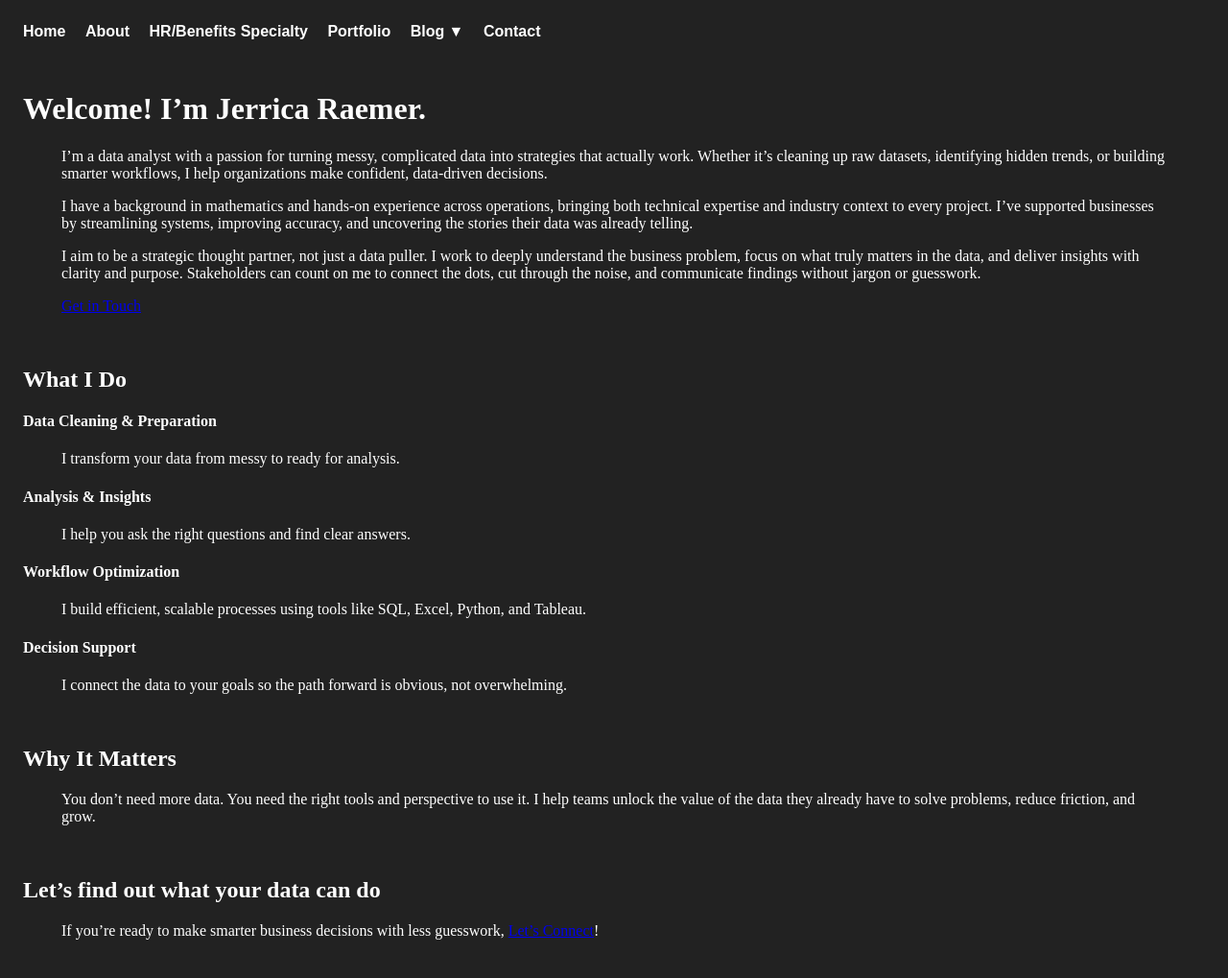
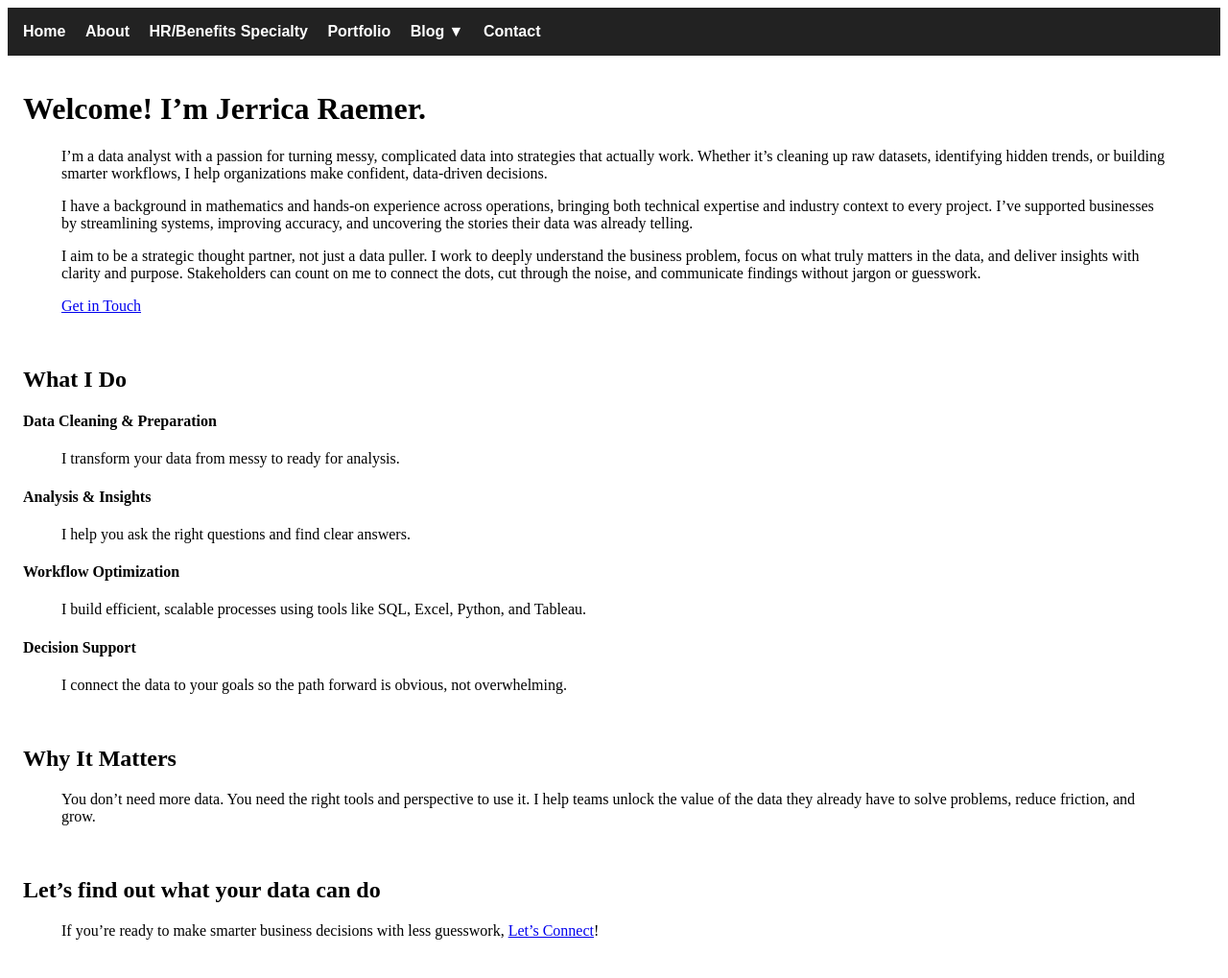
Before and after one commit to JerricaRaemer/databyjerrica.com, a Jekyll site: the page built from README.md, in a window 1280 px wide. Shown: the whole page at 96% size. Built offline with Jekyll 4.4.1, drawn with Linux system fonts in a browser that asks for light colours; our own code applies the rules of GitHub Pages for plain Markdown files.

Commit message:
Update custom.css
testing jekyll theme by removing custom background color:

body {
  background-color: #222; /* Midnight's dark gray */
  color: #fff; /* White text */
}

```diff
--- a/assets/css/custom.css
+++ b/assets/css/custom.css
@@ -1,8 +1,3 @@
-body {
-  background-color: #222; /* Midnight's dark gray */
-  color: #fff; /* White text */
-}
-
 .gallery{ display: inline-block;
          border: 2px solid hsl(200, 50%, 20%);
          margin: 5px;
```
